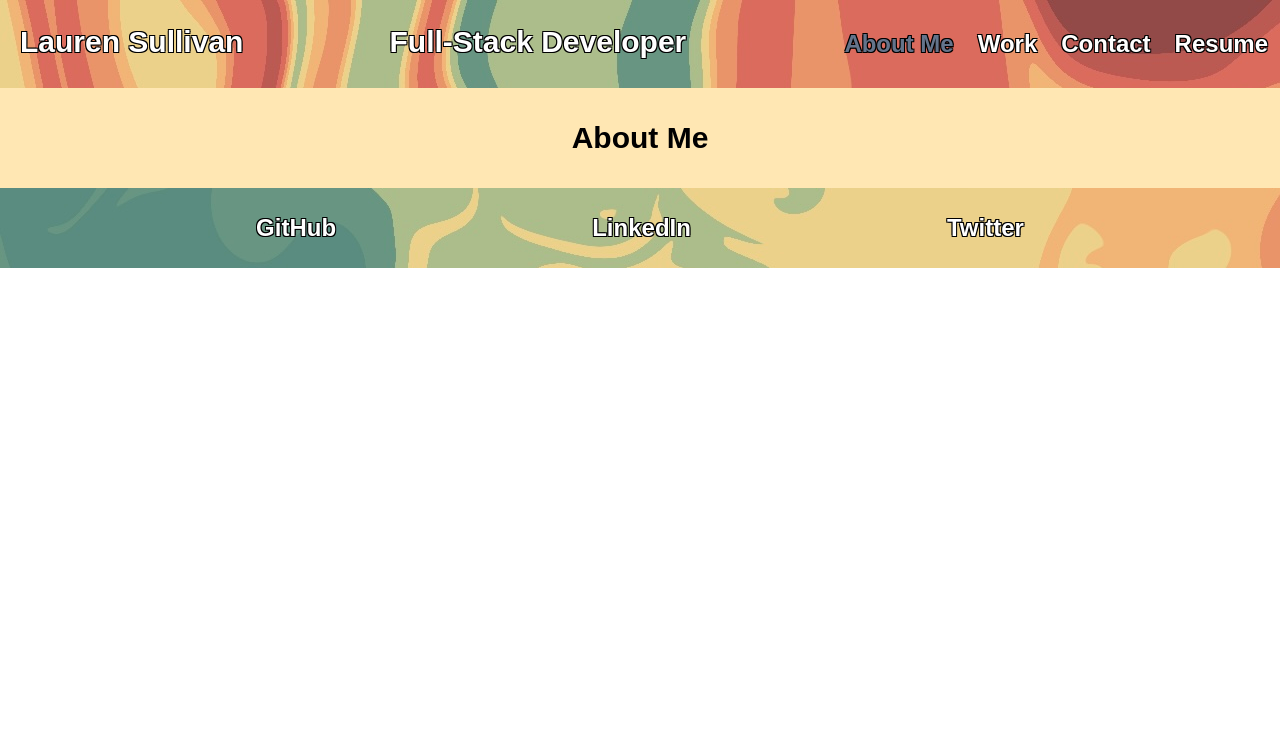
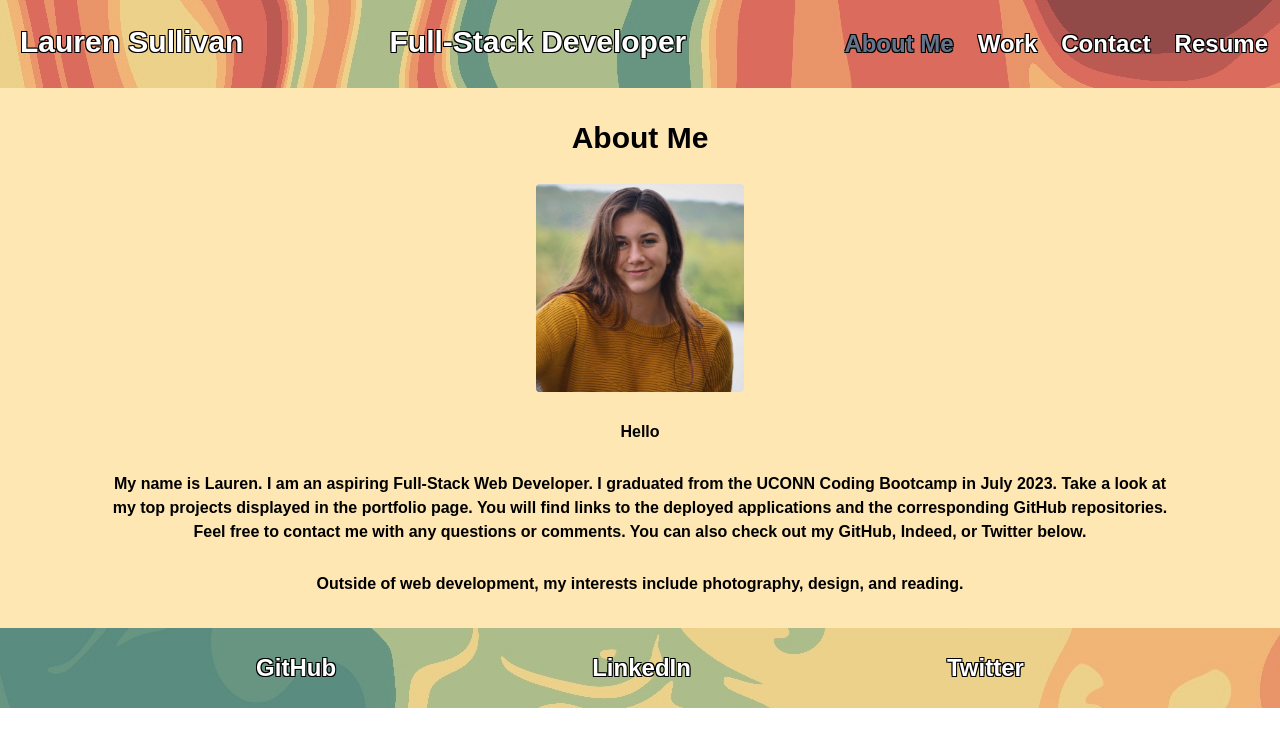
Before and after one commit to lnsvn/portfolio, a React (Create React App) app: page / in a window 1280 px wide. Shown: the top 746 px of the page. Built offline with nearby package versions, Linux system fonts and the light colour scheme.

Commit message:
adds a basic About Me page with an image of myself

```diff
--- a/src/pages/AboutMe.js
+++ b/src/pages/AboutMe.js
@@ -1,9 +1,29 @@
 import React from "react";
+import me from "../images/me.jpg";
 
 function AboutMe() {
   return (
-    <main className="flex justify-center font-rem font-bold py-8">
-      <h1 className="text-3xl">About Me</h1>
+    <main className="flex flex-col items-center font-rem font-bold py-8">
+      <h1 className="text-3xl mb-7">About Me</h1>
+      <img
+        alt="lauren-sullivan"
+        className="w-52 h-52 rounded mb-7"
+        src={me}
+      ></img>
+      <p className="mb-7 text-center">Hello</p>
+      <p className="px-28 mb-7 text-center">
+        My name is Lauren.
+        I am an aspiring Full-Stack Web Developer.
+        I graduated from the UCONN Coding Bootcamp in July 2023.
+        Take a look at my top projects displayed in the portfolio page.
+        You will find links to the deployed applications and the corresponding GitHub repositories.
+        Feel free to contact me with any questions or comments.
+        You can also check out my GitHub, Indeed, or Twitter below.
+      </p>
+      <p className="px-28 text-center">
+        Outside of web development, my interests include
+        photography, design, and reading.
+      </p>
     </main>
   );
 }
```
Also changed, not shown: src/images/me.jpg (added).
